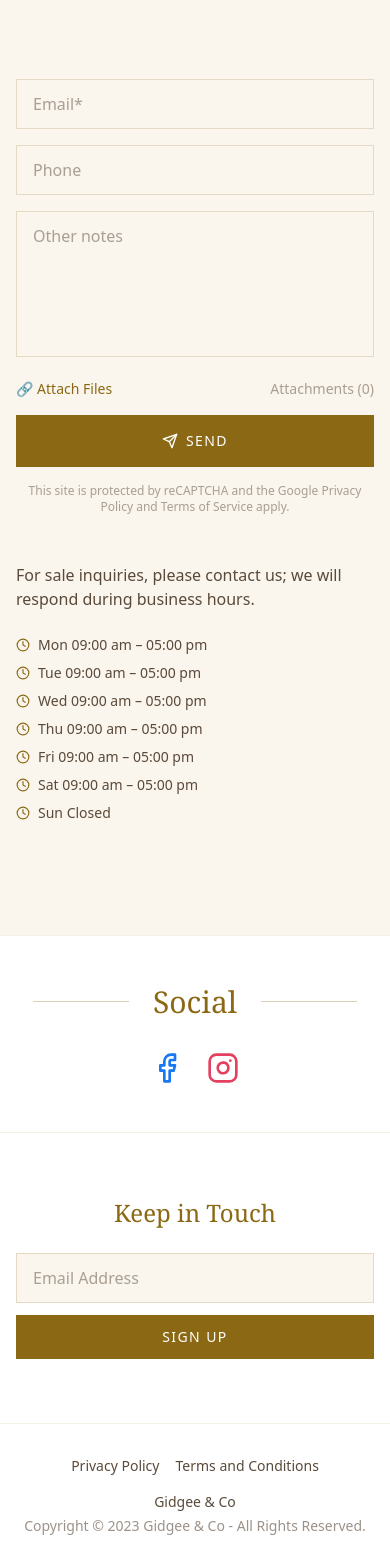
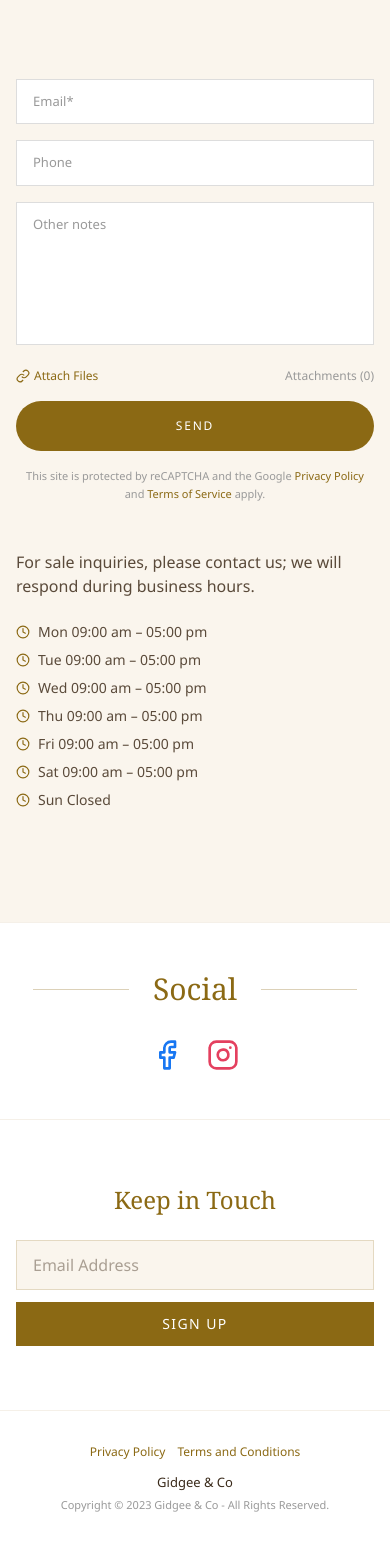
Before and after one commit to jaelar78/Gidgeeco, a React (Vite) app: page / in a window 390 px wide. Shown: the part 2510-4078 px from the top of the page. After the commit the page ends 4055 px from the top, so only its background shows below. Built offline with nearby package versions, Linux system fonts and the light colour scheme; no server answers; the database is empty.

Commit message:
Update CSS, ContactForm, and Footer to match original site exactly

```diff
--- a/src/components/ContactForm.tsx
+++ b/src/components/ContactForm.tsx
@@ -1,6 +1,5 @@
 import { useState } from 'react'
 import { supabase, type ContactSubmission } from '../lib/supabase'
-import { Send } from 'lucide-react'
 
 export default function ContactForm() {
   const [formData, setFormData] = useState<ContactSubmission>({
@@ -39,7 +38,7 @@ export default function ContactForm() {
         placeholder="Email*"
         value={formData.email}
         onChange={(e) => setFormData({ ...formData, email: e.target.value })}
-        className="w-full px-4 py-3 border border-[#8B6914]/20 bg-[#FAF5ED] text-[#5a4a3a] placeholder-[#5a4a3a]/50 focus:outline-none focus:border-[#8B6914] transition"
+        className="w-full px-4 py-3 border border-[#ddd] bg-white text-[13px] text-[#5a4a3a] placeholder-[#999] focus:outline-none focus:border-[#8B6914] transition"
         required
       />
 
@@ -48,46 +47,49 @@ export default function ContactForm() {
         placeholder="Phone"
         value={formData.phone}
         onChange={(e) => setFormData({ ...formData, phone: e.target.value })}
-        className="w-full px-4 py-3 border border-[#8B6914]/20 bg-[#FAF5ED] text-[#5a4a3a] placeholder-[#5a4a3a]/50 focus:outline-none focus:border-[#8B6914] transition"
+        className="w-full px-4 py-3 border border-[#ddd] bg-white text-[13px] text-[#5a4a3a] placeholder-[#999] focus:outline-none focus:border-[#8B6914] transition"
       />
 
       <textarea
         placeholder="Other notes"
         value={formData.message}
         onChange={(e) => setFormData({ ...formData, message: e.target.value })}
-        rows={5}
-        className="w-full px-4 py-3 border border-[#8B6914]/20 bg-[#FAF5ED] text-[#5a4a3a] placeholder-[#5a4a3a]/50 focus:outline-none focus:border-[#8B6914] transition resize-none"
+        rows={6}
+        className="w-full px-4 py-3 border border-[#ddd] bg-white text-[13px] text-[#5a4a3a] placeholder-[#999] focus:outline-none focus:border-[#8B6914] transition resize-none"
         required
       />
 
-      <div className="flex items-center justify-between text-sm">
+      <div className="flex items-center justify-between text-[12px]">
         <button type="button" className="text-[#8B6914] hover:underline flex items-center gap-1">
-          <span>🔗 Attach Files</span>
+          <svg width="14" height="14" viewBox="0 0 24 24" fill="none" stroke="currentColor" strokeWidth="2">
+            <path d="M10 13a5 5 0 0 0 7.54.54l3-3a5 5 0 0 0-7.07-7.07l-1.72 1.71"/>
+            <path d="M14 11a5 5 0 0 0-7.54-.54l-3 3a5 5 0 0 0 7.07 7.07l1.71-1.71"/>
+          </svg>
+          Attach Files
         </button>
-        <span className="text-[#5a4a3a]/50">Attachments (0)</span>
+        <span className="text-[#999]">Attachments (0)</span>
       </div>
 
       <button
         type="submit"
         disabled={status === 'submitting'}
-        className="w-full bg-[#8B6914] text-white py-4 text-sm tracking-widest uppercase font-medium hover:bg-[#6b5010] transition disabled:opacity-50 flex items-center justify-center gap-2"
+        className="w-full bg-[#8B6914] text-white py-4 text-[12px] tracking-[0.15em] uppercase font-medium rounded-full hover:bg-[#6b5010] transition disabled:opacity-50"
       >
-        <Send size={16} />
         {status === 'submitting' ? 'Sending...' : 'SEND'}
       </button>
 
-      <p className="text-xs text-[#5a4a3a]/50 text-center">
-        This site is protected by reCAPTCHA and the Google Privacy Policy and Terms of Service apply.
+      <p className="text-[11px] text-[#999] text-center leading-relaxed">
+        This site is protected by reCAPTCHA and the Google<span className="text-[#8B6914]"> Privacy Policy</span> and<span className="text-[#8B6914]"> Terms of Service</span> apply.
       </p>
 
       {status === 'success' && (
-        <div className="text-green-600 text-sm text-center bg-green-50 p-3">
+        <div className="text-green-600 text-[12px] text-center bg-green-50 p-3">
           Thank you! We'll be in touch soon.
         </div>
       )}
 
       {status === 'error' && (
-        <div className="text-red-600 text-sm text-center bg-red-50 p-3">
+        <div className="text-red-600 text-[12px] text-center bg-red-50 p-3">
           Something went wrong. Please try again.
         </div>
       )}
--- a/src/components/Footer.tsx
+++ b/src/components/Footer.tsx
@@ -3,18 +3,18 @@ import { Link } from 'react-router-dom'
 export default function Footer() {
   return (
     <footer className="bg-white border-t border-[#F5F0E8] mt-auto">
-      <div className="max-w-6xl mx-auto px-4 py-8 text-center">
-        <div className="flex items-center justify-center gap-4 mb-4 text-sm">
-          <Link to="/privacy" className="text-[#5a4a3a] hover:text-[#8B6914] transition">
+      <div className="max-w-5xl mx-auto px-4 py-8 text-center">
+        <div className="flex items-center justify-center gap-3 mb-3 text-[12px]">
+          <Link to="/privacy" className="text-[#8B6914] hover:underline">
             Privacy Policy
           </Link>
-          <Link to="/terms" className="text-[#5a4a3a] hover:text-[#8B6914] transition">
+          <Link to="/terms" className="text-[#8B6914] hover:underline">
             Terms and Conditions
           </Link>
         </div>
 
-        <p className="font-medium text-[#5a4a3a] text-sm mb-1">Gidgee & Co</p>
-        <p className="text-[#5a4a3a]/60 text-sm">Copyright © 2023 Gidgee & Co - All Rights Reserved.</p>
+        <p className="font-medium text-[#3a2a1a] text-[13px] mb-1">Gidgee & Co</p>
+        <p className="text-[#999] text-[11px]">Copyright © 2023 Gidgee & Co - All Rights Reserved.</p>
       </div>
     </footer>
   )
--- a/src/index.css
+++ b/src/index.css
@@ -4,21 +4,21 @@
 
 @layer base {
   body {
-    @apply bg-gidgee-cream text-gidgee-dark font-sans antialiased;
+    @apply bg-white text-[#5a4a3a] antialiased;
+    font-family: 'Segoe UI', Tahoma, Geneva, Verdana, sans-serif;
   }
   h1, h2, h3, h4, h5, h6 {
-    @apply font-serif;
+    font-family: Georgia, 'Times New Roman', serif;
   }
 }
 
 @layer components {
-  .btn-primary {
-    @apply bg-gidgee-brown text-white px-8 py-3 rounded-none font-medium tracking-wider uppercase text-sm hover:bg-gidgee-dark transition-colors duration-300;
+  .divider-title {
+    @apply flex items-center justify-center gap-6;
   }
-  .btn-outline {
-    @apply border-2 border-gidgee-brown text-gidgee-brown px-8 py-3 rounded-none font-medium tracking-wider uppercase text-sm hover:bg-gidgee-brown hover:text-white transition-colors duration-300;
-  }
-  .section-title {
-    @apply text-3xl md:text-4xl font-serif text-gidgee-brown text-center mb-8;
+  .divider-title::before,
+  .divider-title::after {
+    content: '';
+    @apply h-px bg-[#8B6914]/30 flex-1 max-w-[120px];
   }
 }
```
